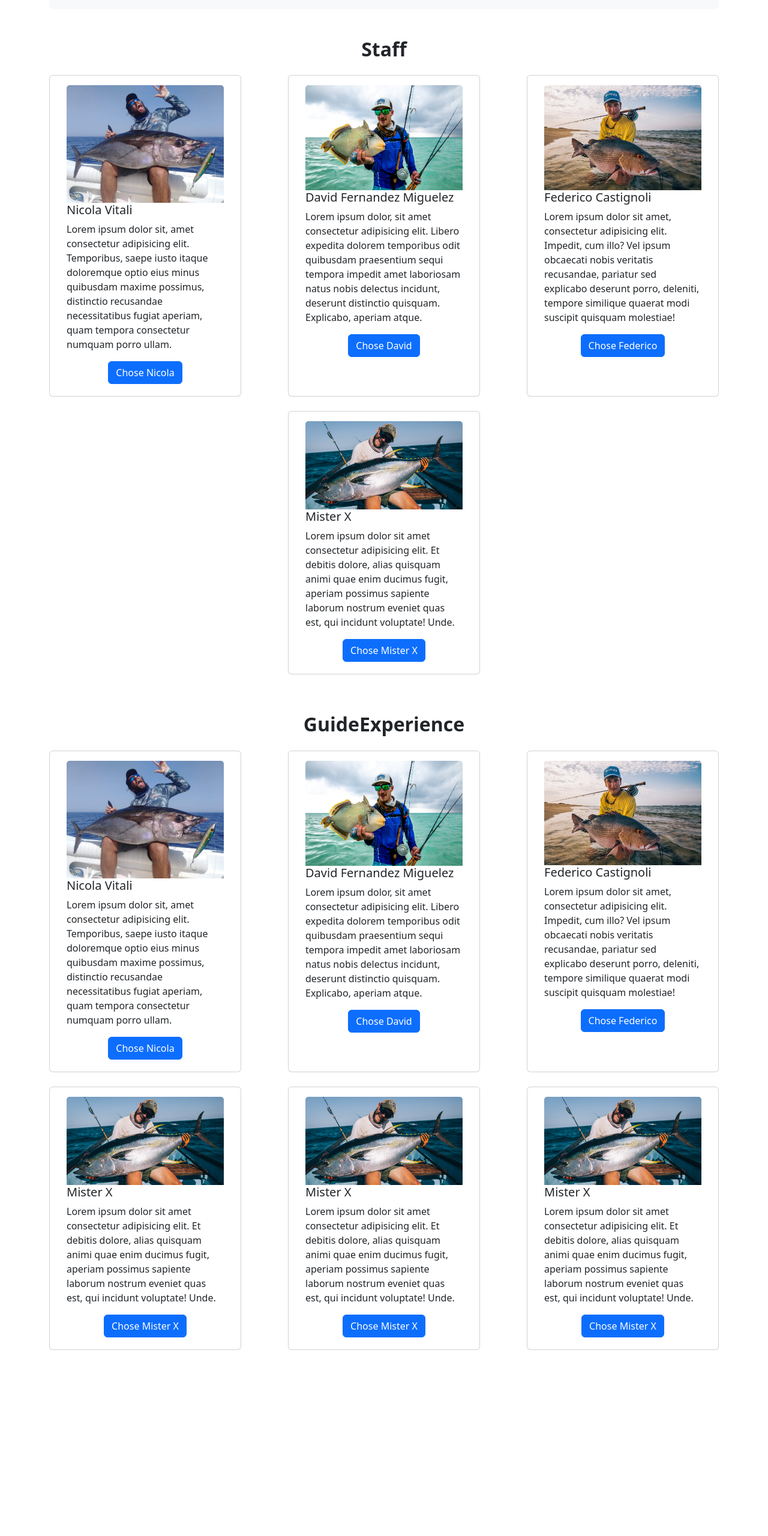
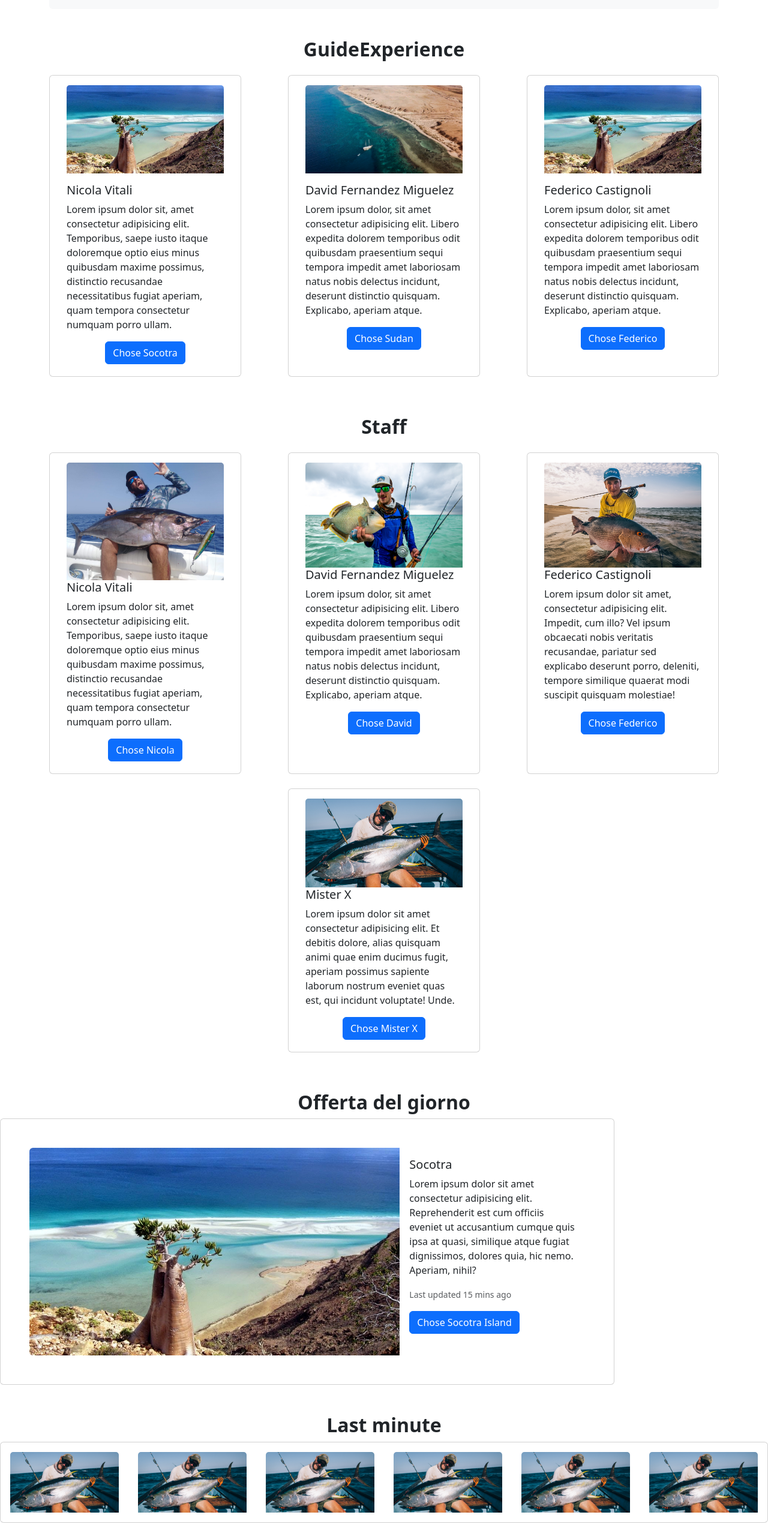
Before and after one commit to paoloangelani/bootstrap-2, a plain HTML site: page index.html in a window 1280 px wide. Shown: the part 1260-3820 px from the top of the page at 60% size. Before the commit the page ends 3526 px from the top, so only its background shows below. Drawn offline with nearby package versions, Linux system fonts and the light colour scheme.

Commit message:
some bug fixed

```diff
--- a/index.html
+++ b/index.html
@@ -132,10 +132,70 @@
             </div>
         </div>
 
+        <!--Guide Experience-->
+
+        <div class="d-flex justify-content-center mt-5">
+            <h2 class="fw-bold">GuideExperience</h2>
+        </div>
+        <div class="row row-cols-1 row-cols-md-2 row-cols-lg-3 g-4 p-3 d-flex justify-content-evenly ">
+
+            <div class="card d-flex flex-column justify-content-between" style="width: 20rem;">
+
+                <div class="card-body">
+                    <div class="imgContainer mb-3">
+                        <img src="./img/location/socotra.jpg" class="card-img-top" alt="David Fernandez">
+                    </div>
+                    <h5 class="card-title">Nicola Vitali</h5>
+                    <p class="card-text">Lorem ipsum dolor sit, amet consectetur adipisicing elit. Temporibus, saepe
+                        iusto itaque doloremque optio eius minus quibusdam maxime possimus, distinctio recusandae
+                        necessitatibus fugiat aperiam, quam tempora consectetur numquam porro ullam.</p>
+                    <div class="buttonCenter d-flex justify-content-center justify-content-end mb-1"><a href="#"
+                            class="btn btn-primary ">Chose
+                            Socotra</a></div>
+
+                </div>
+            </div>
+
+            <div class="card d-flex flex-column justify-content-between" style="width: 20rem;">
+
+                <div class="card-body">
+                    <div class="imgContainer mb-3">
+                        <img src="./img/location/sudan.jpg" class="card-img-top" alt="David Fernandez">
+                    </div>
+                    <h5 class="card-title">David Fernandez Miguelez</h5>
+                    <p class="card-text">Lorem ipsum dolor, sit amet consectetur adipisicing elit. Libero expedita
+                        dolorem temporibus odit quibusdam praesentium sequi tempora impedit amet laboriosam natus
+                        nobis delectus incidunt, deserunt distinctio quisquam. Explicabo, aperiam atque.</p>
+                    <div class="buttonCenter d-flex justify-content-center justify-content-end mb-1"><a href="#"
+                            class="btn btn-primary ">Chose
+                            Sudan</a></div>
+                </div>
+            </div>
+
+            <div class="card d-flex flex-column justify-content-between" style="width: 20rem;">
+
+                <div class="card-body">
+                    <div class="imgContainer mb-3">
+                        <img src="./img/location/socotra.jpg" class="card-img-top" alt="David Fernandez">
+                    </div>
+                    <h5 class="card-title">Federico Castignoli</h5>
+                    <p class="card-text">Lorem ipsum dolor, sit amet consectetur adipisicing elit. Libero expedita
+                        dolorem temporibus odit quibusdam praesentium sequi tempora impedit amet laboriosam natus
+                        nobis delectus incidunt, deserunt distinctio quisquam. Explicabo, aperiam atque.</p>
+                    <div class="buttonCenter d-flex justify-content-center justify-content-end mb-1"><a href="#"
+                            class="btn btn-primary ">Chose
+                            Federico</a></div>
+                </div>
+            </div>
+
+        </div>
+
         <!--CARD TRIP-->
+
         <div class="d-flex justify-content-center mt-5">
             <h2 class="fw-bold">Staff</h2>
         </div>
+
         <div class="row row-cols-1 row-cols-md-2 g-4 p-3 d-flex justify-content-evenly ">
 
             <div class="card d-flex flex-column justify-content-between" style="width: 20rem;">
@@ -197,103 +257,117 @@
 
         </div>
 
-        <!--Guide Experience-->
+
+        <!--OFFERTA DEL GIORNO-->
 
         <div class="d-flex justify-content-center mt-5">
-            <h2 class="fw-bold">GuideExperience</h2>
+            <h2 class="fw-bold">Offerta del giorno</h2>
         </div>
-        <div class="row row-cols-1 row-cols-md-2 row-cols-lg-3 g-4 p-3 d-flex justify-content-evenly ">
 
-            <div class="card d-flex flex-column justify-content-between" style="width: 20rem;">
-
-                <div class="card-body">
-                    <img src="./img/staff/Nicola-Vitali.jpg" class="card-img-top" alt="Nicola Vitali">
-                    <h5 class="card-title">Nicola Vitali</h5>
-                    <p class="card-text">Lorem ipsum dolor sit, amet consectetur adipisicing elit. Temporibus, saepe
-                        iusto itaque doloremque optio eius minus quibusdam maxime possimus, distinctio recusandae
-                        necessitatibus fugiat aperiam, quam tempora consectetur numquam porro ullam.</p>
-                    <div class="buttonCenter d-flex justify-content-center justify-content-end mb-1"><a href="#"
-                            class="btn btn-primary ">Chose
-                            Nicola</a></div>
-
+        <div class="card mb-3 p-5 d-flex align-items-center" style="max-width: 80%;">
+            <div class="row g-0">
+                <div class="col-md-8">
+                    <img src="img/location/socotra.jpg" class="img-fluid rounded-start" alt="...">
+                </div>
+                <div class="col-md-4">
+                    <div class="card-body">
+                        <h5 class="card-title">Socotra</h5>
+                        <p class="card-text">Lorem ipsum dolor sit amet consectetur adipisicing elit. Reprehenderit est
+                            cum officiis eveniet ut accusantium cumque quis ipsa at quasi, similique atque fugiat
+                            dignissimos, dolores quia, hic nemo. Aperiam, nihil?</p>
+                        <p class="card-text"><small class="text-muted">Last updated 15 mins ago</small></p>
+                        <div class="buttonCenter mb-2">
+                            <a href="#" class="btn btn-primary ">
+                                Chose Socotra Island
+                            </a>
+                        </div>
+                    </div>
                 </div>
             </div>
-
-            <div class="card d-flex flex-column justify-content-between" style="width: 20rem;">
-
-                <div class="card-body"><img src="./img/staff/DavidFernandezMiguelez.jpg" class="card-img-top"
-                        alt="David Fernandez">
-                    <h5 class="card-title">David Fernandez Miguelez</h5>
-                    <p class="card-text">Lorem ipsum dolor, sit amet consectetur adipisicing elit. Libero expedita
-                        dolorem temporibus odit quibusdam praesentium sequi tempora impedit amet laboriosam natus
-                        nobis delectus incidunt, deserunt distinctio quisquam. Explicabo, aperiam atque.</p>
-                    <div class="buttonCenter d-flex justify-content-center justify-content-end mb-1"><a href="#"
-                            class="btn btn-primary ">Chose
-                            David</a></div>
-                </div>
-            </div>
-
-            <div class="card d-flex flex-column justify-content-between" style="width: 20rem;">
-
-                <div class="card-body"><img src="./img/staff/Federico+Castignoli (1).jpg" class="card-img-top"
-                        alt="Federico Castignoli">
-                    <h5 class="card-title">Federico Castignoli</h5>
-                    <p class="card-text">Lorem ipsum dolor sit amet, consectetur adipisicing elit. Impedit, cum
-                        illo? Vel ipsum obcaecati nobis veritatis recusandae, pariatur sed explicabo deserunt porro,
-                        deleniti, tempore similique quaerat modi suscipit quisquam molestiae!</p>
-                    <div class="buttonCenter d-flex justify-content-center justify-content-end mb-1"><a href="#"
-                            class="btn btn-primary ">Chose
-                            Federico</a></div>
-                </div>
-            </div>
-
-            <div class="card d-flex flex-column justify-content-between" style="width: 20rem;">
-
-                <div class="card-body"><img src="./img/staff/indefinito.jpg" class="card-img-top" alt="Mister X">
-                    <h5 class="card-title">Mister X</h5>
-                    <p class="card-text">Lorem ipsum dolor sit amet consectetur adipisicing elit. Et debitis dolore,
-                        alias quisquam animi quae enim ducimus fugit, aperiam possimus sapiente laborum nostrum
-                        eveniet quas est, qui incidunt voluptate! Unde.</p>
-                    <div class="buttonCenter d-flex justify-content-center justify-content-end mb-1"><a href="#"
-                            class="btn btn-primary ">Chose
-                            Mister
-                            X</a></div>
-                </div>
-            </div>
-
-            <div class="card d-flex flex-column justify-content-between" style="width: 20rem;">
-
-                <div class="card-body"><img src="./img/staff/indefinito.jpg" class="card-img-top" alt="Mister X">
-                    <h5 class="card-title">Mister X</h5>
-                    <p class="card-text">Lorem ipsum dolor sit amet consectetur adipisicing elit. Et debitis dolore,
-                        alias quisquam animi quae enim ducimus fugit, aperiam possimus sapiente laborum nostrum
-                        eveniet quas est, qui incidunt voluptate! Unde.</p>
-                    <div class="buttonCenter d-flex justify-content-center justify-content-end mb-1"><a href="#"
-                            class="btn btn-primary ">Chose
-                            Mister
-                            X</a></div>
-                </div>
-            </div>
-
-            <div class="card d-flex flex-column justify-content-between" style="width: 20rem;">
-
-                <div class="card-body"><img src="./img/staff/indefinito.jpg" class="card-img-top" alt="Mister X">
-                    <h5 class="card-title">Mister X</h5>
-                    <p class="card-text">Lorem ipsum dolor sit amet consectetur adipisicing elit. Et debitis dolore,
-                        alias quisquam animi quae enim ducimus fugit, aperiam possimus sapiente laborum nostrum
-                        eveniet quas est, qui incidunt voluptate! Unde.</p>
-                    <div class="buttonCenter d-flex justify-content-center justify-content-end mb-1"><a href="#"
-                            class="btn btn-primary ">Chose
-                            Mister
-                            X</a></div>
-                </div>
-            </div>
+        </div>
 
 
+        <!--LAST MINUTE-->
+
+        <div class="d-flex justify-content-center mt-5">
+            <h2 class="fw-bold">Last minute</h2>
+        </div>
+
+        <div class="card d-flex flex-row" style="width: 100%;">
+
+            <div class="card-body">
+                <img src="./img/staff/indefinito.jpg" class="card-img-top" alt="Mister X">
+            </div>
+            <div class="card-body">
+                <img src="./img/staff/indefinito.jpg" class="card-img-top" alt="Mister X">
+            </div>
+            <div class="card-body">
+                <img src="./img/staff/indefinito.jpg" class="card-img-top" alt="Mister X">
+            </div>
+            <div class="card-body">
+                <img src="./img/staff/indefinito.jpg" class="card-img-top" alt="Mister X">
+            </div>
+            <div class="card-body">
+                <img src="./img/staff/indefinito.jpg" class="card-img-top" alt="Mister X">
+            </div>
+            <div class="card-body">
+                <img src="./img/staff/indefinito.jpg" class="card-img-top" alt="Mister X">
+            </div>
 
         </div>
 
+        <!--Dicono di noi-->
+
+        <div class="d-flex justify-content-center mt-5">
+            <h2 class="fw-bold">Dicono di noi</h2>
+        </div>
+
+        <div class="row row-cols-2 m-4">
+            <div class="col-1">
+                <img src="" alt="">
+            </div>
+            <div class="col-6 m-b-5">
+                <h4>Username</h4>
+                <p>Lorem ipsum dolor sit amet, consectetur adipisicing elit. Ipsum quasi architecto doloribus et, minima
+                    accusamus nobis harum tenetur similique earum cumque odit mollitia, voluptate odio eaque adipisci
+                    eius voluptas quam!</p>
+            </div>
+        </div>
+
+        <div class="row row-cols-2 m-4">
+            <div class="col-1">
+                <img src="" alt="">
+            </div>
+            <div class="col-6 m-b-5">
+                <h4>Username</h4>
+                <p>Lorem ipsum dolor sit amet, consectetur adipisicing elit. Ipsum quasi architecto doloribus et, minima
+                    accusamus nobis harum tenetur similique earum cumque odit mollitia, voluptate odio eaque adipisci
+                    eius voluptas quam!</p>
+            </div>
+        </div>
+
+        <div class="row row-cols-2 m-4">
+            <div class="col-1">
+                <img src="" alt="">
+            </div>
+            <div class="col-6 m-b-5">
+                <h4>Username</h4>
+                <p>Lorem ipsum dolor sit amet, consectetur adipisicing elit. Ipsum quasi architecto doloribus et, minima
+                    accusamus nobis harum tenetur similique earum cumque odit mollitia, voluptate odio eaque adipisci
+                    eius voluptas quam!</p>
+            </div>
+        </div>
+
     </main>
+
+    <!--FOOTER-->
+
+    <div class="row bg-body-tertiary">
+        <div class="col-4">
+
+        </div>
+    </div>
+
     <script src="https://cdn.jsdelivr.net/npm/bootstrap@5.3.0-alpha1/dist/js/bootstrap.bundle.min.js"
         integrity="sha384-w76AqPfDkMBDXo30jS1Sgez6pr3x5MlQ1ZAGC+nuZB+EYdgRZgiwxhTBTkF7CXvN"
         crossorigin="anonymous"></script>
```
Also changed, not shown: img/location/socotra.jpg (added), img/location/sudan.jpg (added).
